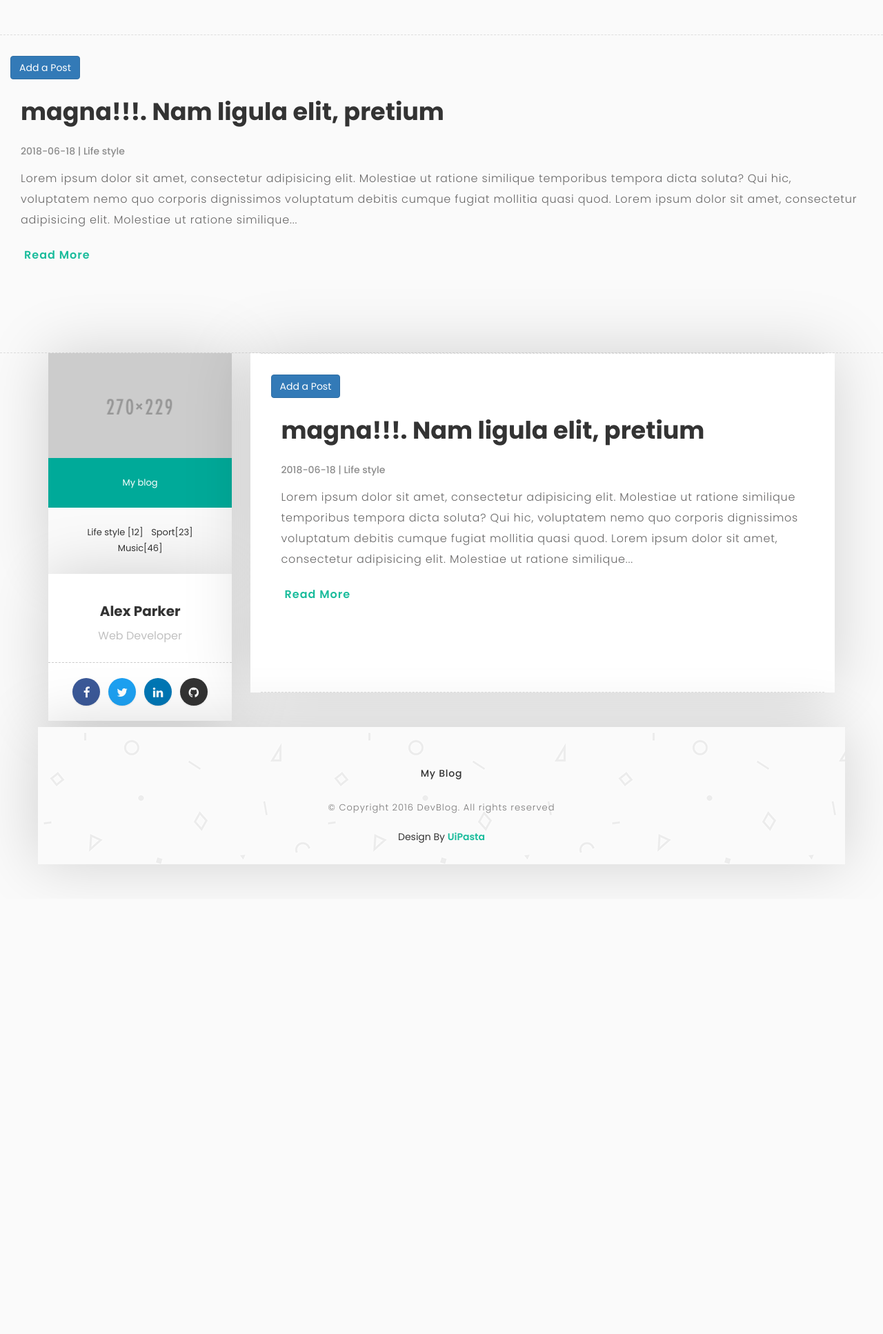
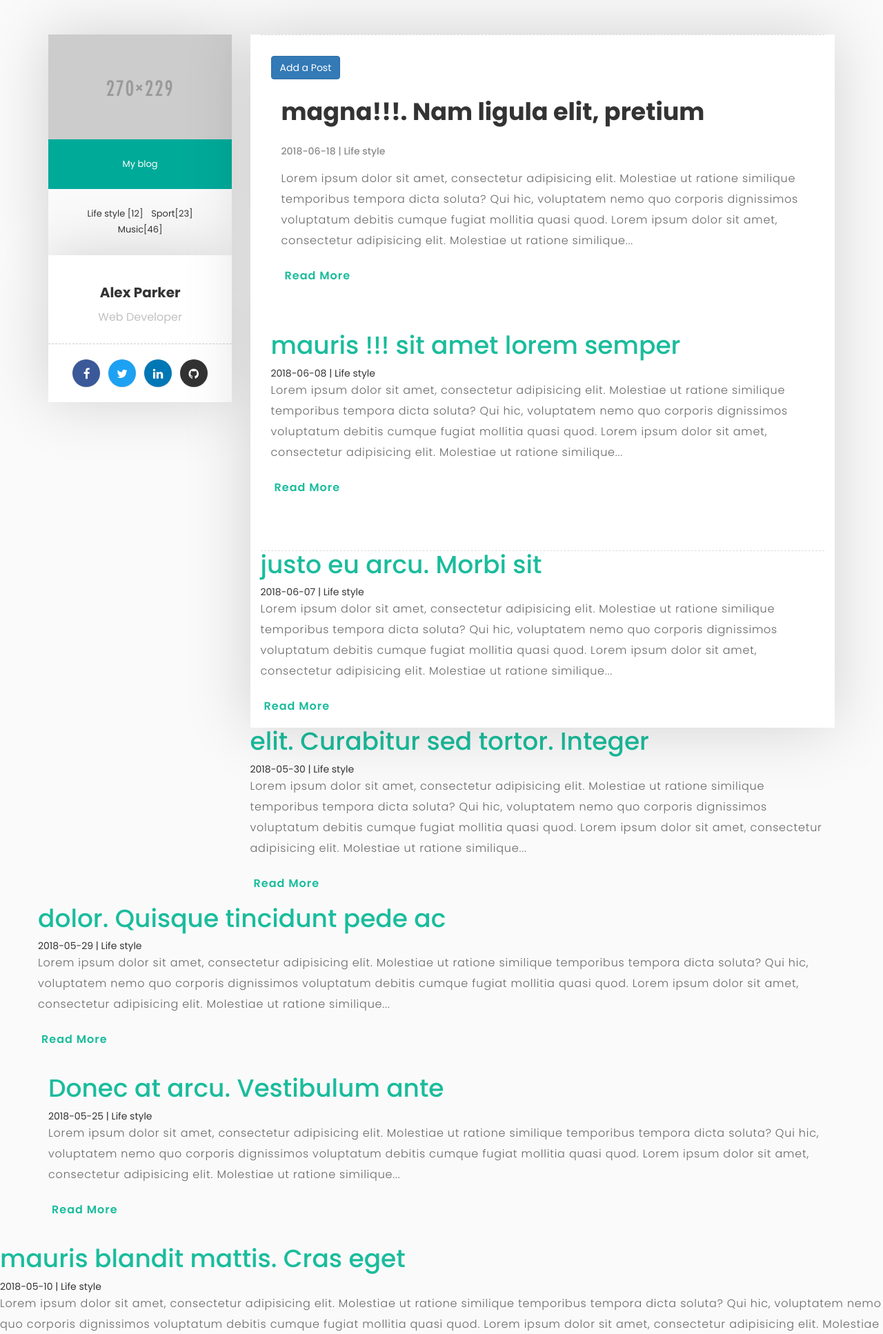
Before and after one commit to xeladh19/examen_serveur, a PHP site: page / in a window 1280 px wide. Shown: the top 1934 px of the page at 69% size. Before the commit the page ends 1275 px from the top, so only its background shows below. Run offline with PHP 8.4, Linux system fonts and the light colour scheme; data comes from the database, SQL or seed files in the repository; some libraries are stand-ins or nearby versions.

Commit message:
arrangement mise en page +dates

```diff
--- a/app/controleurs/postsControleur.php
+++ b/app/controleurs/postsControleur.php
@@ -22,7 +22,9 @@
 $content = ob_get_clean();
 }
 
-
+function showAction (\PDO $connexion, int $id){
+  echo $id;
+}
 
 
 
--- a/app/modeles/postsModele.php
+++ b/app/modeles/postsModele.php
@@ -10,7 +10,7 @@
   $sql = "SELECT *
           FROM posts
           ORDER BY created_at DESC
-          LIMIT 1;";
+          LIMIT 10;";
   $rs = $connexion ->query($sql);
   return $rs->fetchAll(\PDO::FETCH_ASSOC);
 }
--- a/app/routeur.php
+++ b/app/routeur.php
@@ -5,12 +5,36 @@
 passe dans l'url
 */
 
-/*
-ROUTE PAR defaut
-PATTERN: /
-CTRL: postsControleur
-ACTION: index
-*/
 
+//
+// ROUTE DU DETAIL D'UN POST
+//     PATTERN: ?postId=x
+//     CTRL: postsControleur
+//     ACTION: show
+//     TITLE: Alex Parker - Title du post
+//
+if (isset($_GET['postId'])):
+  include_once '../app/controleurs/postsControleur.php';
+  \App\Controleurs\PostsControleur\showAction($connexion, $_GET['postId']);
+
+
+
+
+
+
+
+
+
+
+//
+// ROUTE PAR defaut
+// PATTERN: /
+// CTRL: postsControleur
+// ACTION: index
+//
+//
+else:
 include_once '../app/controleurs/postsControleur.php';
 \App\Controleurs\PostsControleur\indexAction($connexion);
+
+endif;
--- a/app/vues/posts/index.php
+++ b/app/vues/posts/index.php
@@ -1,4 +1,4 @@
-<?php
+  <?php
 /*
 ./app/vues/posts/index.php
 Variables disponibles :
@@ -29,13 +29,13 @@
     <?php foreach ($posts as $post):?>
 
     <div class="post-title">
-      <a href="single.html"><h1><?php echo $post ['title']; ?></h1></a>
+      <a href="?postId=<?php echo $post ['id']; ?>"><h1><?php echo $post ['title']; ?></h1></a>
     </div>
     <div class="post-info">
       <span><?php echo date('Y\-m\-d', strtotime($post['created_at'])); ?></span> | <span>Life style</span>
     </div>
     <p>Lorem ipsum dolor sit amet, consectetur adipisicing elit. Molestiae ut ratione similique temporibus tempora dicta soluta? Qui hic, voluptatem nemo quo corporis dignissimos voluptatum debitis cumque fugiat mollitia quasi quod. Lorem ipsum dolor sit amet, consectetur adipisicing elit. Molestiae ut ratione similique...</p>
-    <a href="single.html" class="button button-style button-anim fa fa-long-arrow-right"><span>Read More</span></a>
+    <a href="?postId=<?php echo $post['id']; ?>" class="button button-style button-anim fa fa-long-arrow-right"><span>Read More</span></a>
 </div>
 
 <!-- Blog Post End -->
--- a/app/vues/template/defaut.php
+++ b/app/vues/template/defaut.php
@@ -4,7 +4,7 @@
   <?php include '../app/vues/template/partials/_head.php'; ?>
 </head>
 <body>
-  <?php echo $content; ?>
+
   <?php include '../app/vues/template/partials/_preloader.php'; ?>
     <?php include '../app/vues/template/partials/_main.php'; ?>
 <?php include '../app/vues/template/partials/_backToTop.php'; ?>
```
Also changed, not shown: www/.htaccess.
